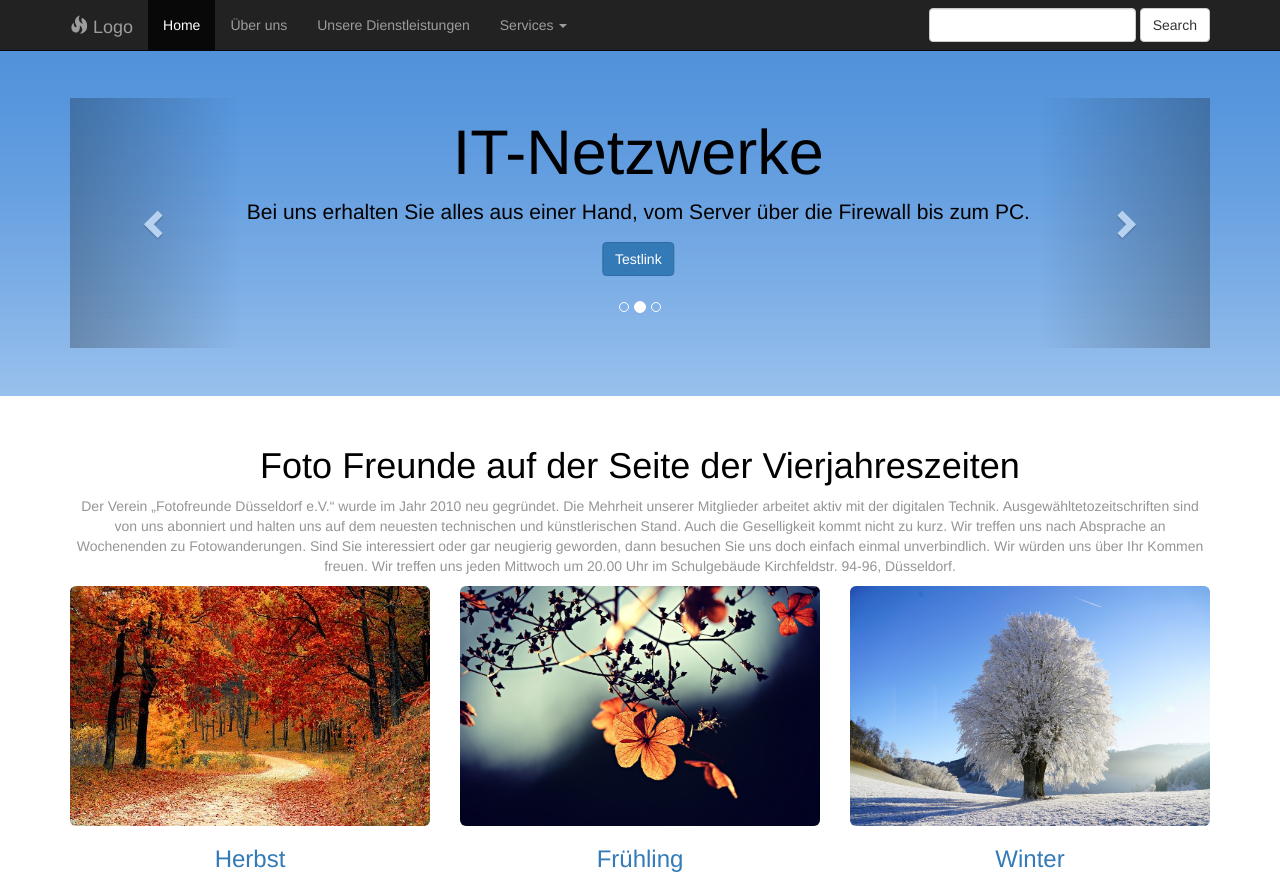
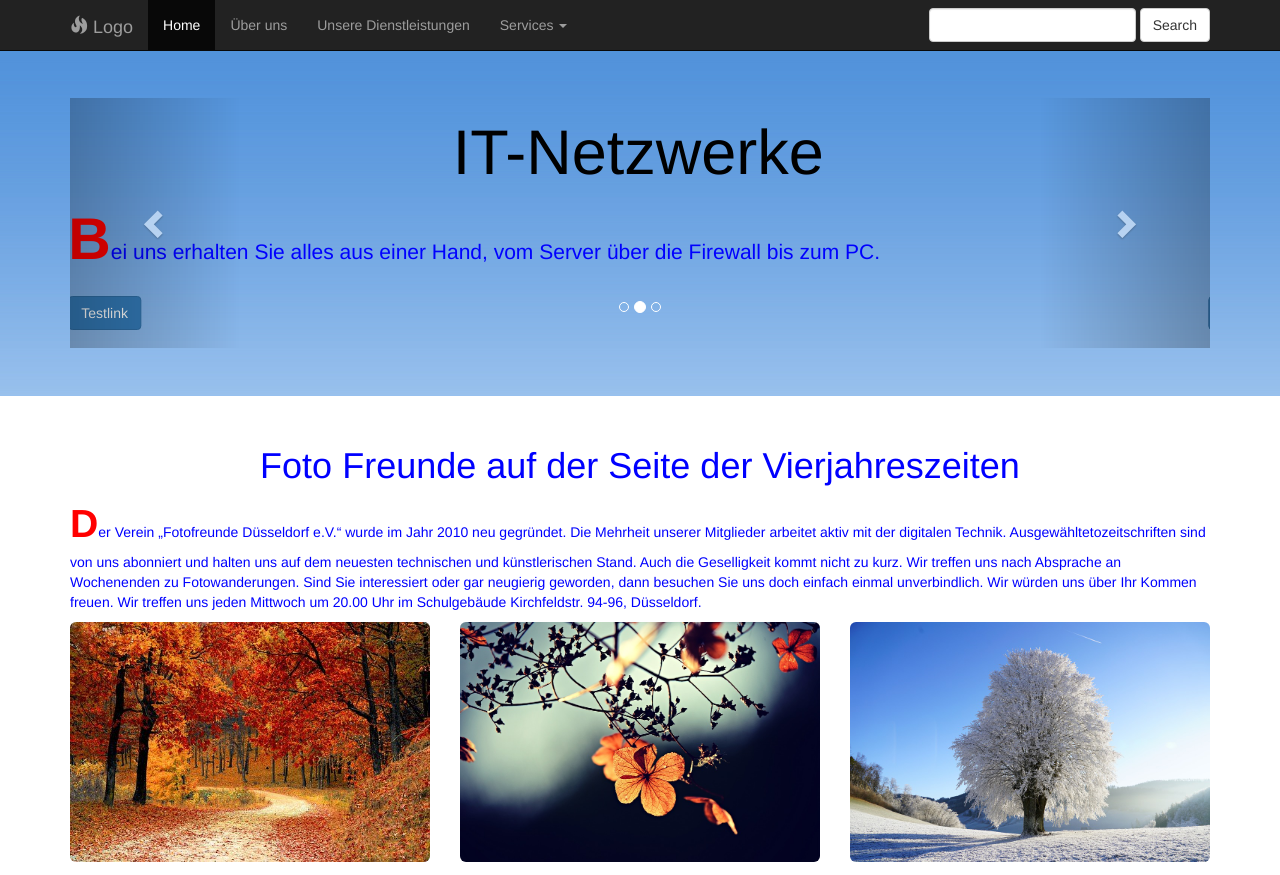
Before and after one commit to TimWehrens/265-Jahreszeiten, a plain HTML site: page index.html in a window 1280 px wide. Shown: the top 875 px of the page. Drawn offline with Linux system fonts and the light colour scheme.

Commit message:
Update custom.css

```diff
--- a/css/custom.css
+++ b/css/custom.css
@@ -1,12 +1,24 @@
+p::first-letter {
+	font-weight: bold;
+	font-size: 2.8em;
+	color: red;
+  }
+
 body {
 	padding-top: 50px;
 	color: #959595;
+
+	;
 	}
 
 h1, h2, h3, h4, h5, h6 {
-	color: black;
+	color: blue;
+
 	}
-
+	p{
+		text-align: left;
+		color: blue;
+	}
 .feature {
 	background: yellowgreen linear-gradient(to bottom, greenyellow, olivedrab);
 	color: black;
```
